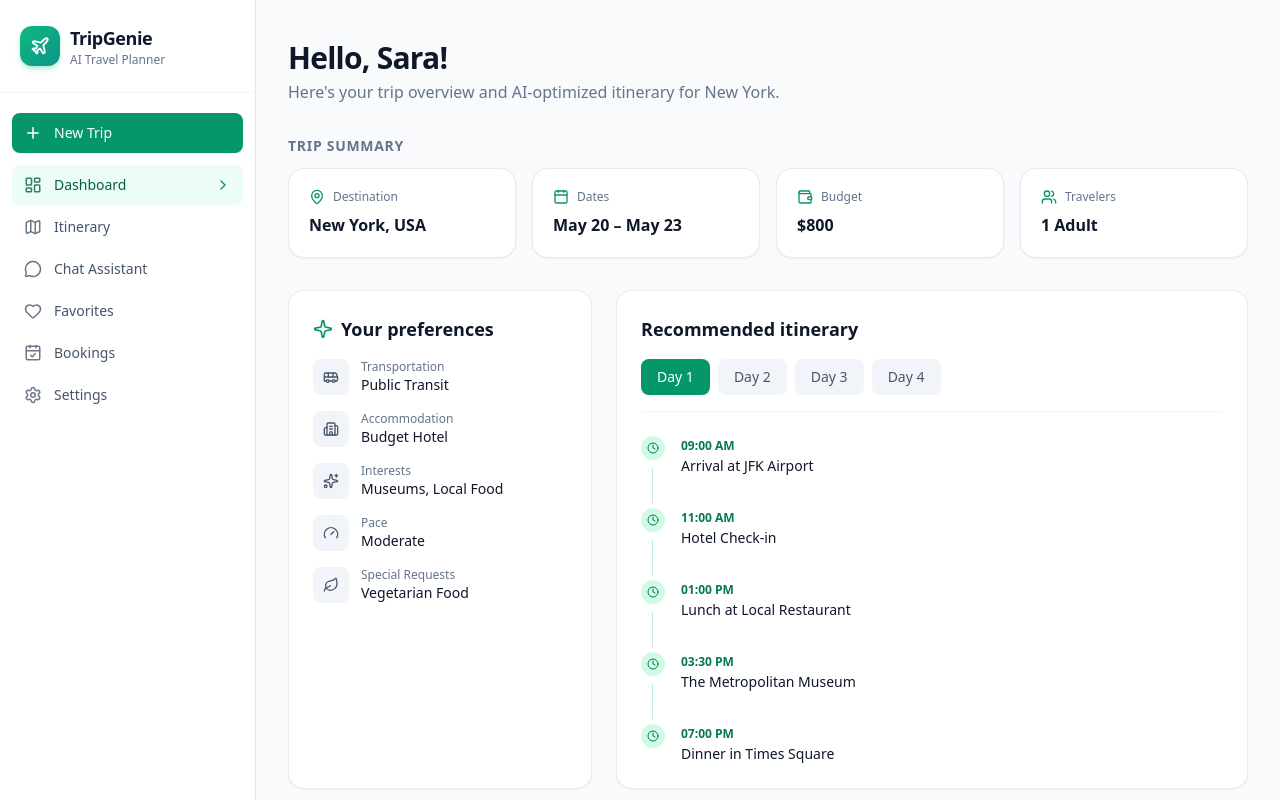
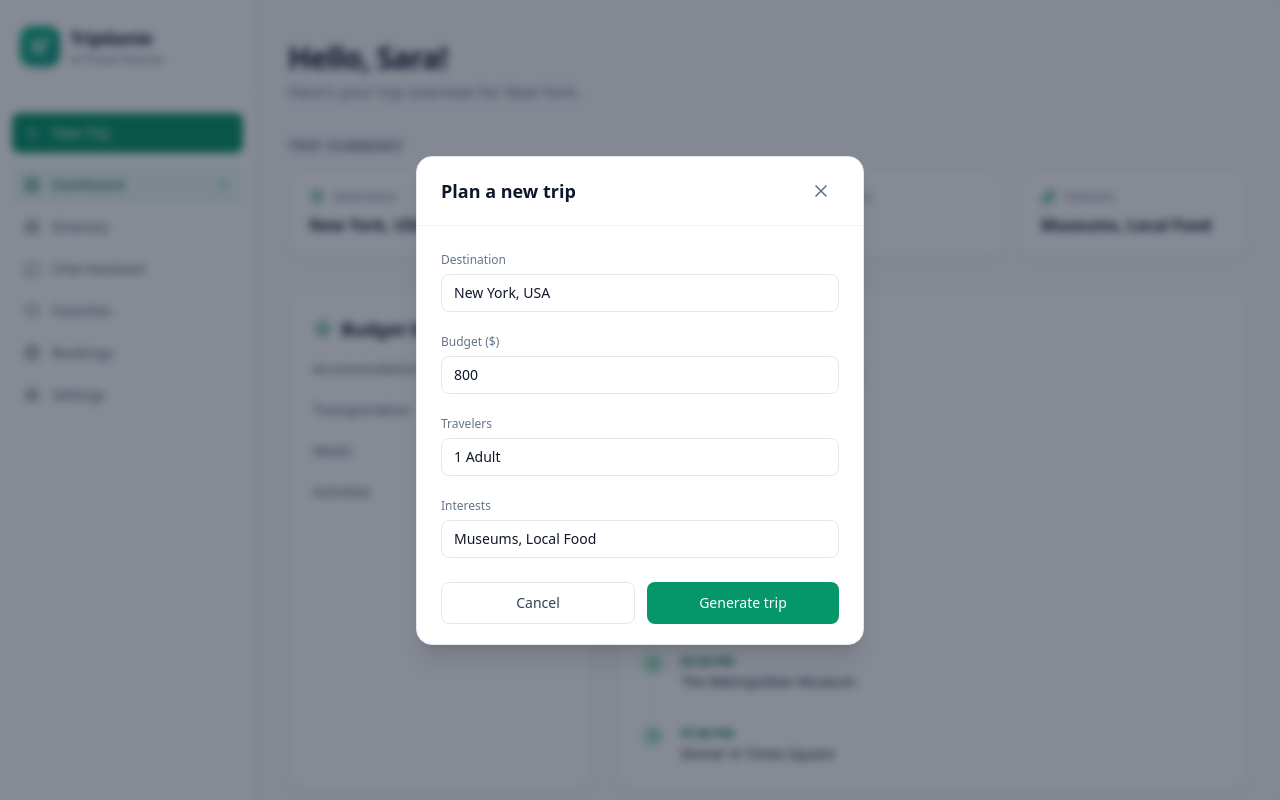
Before and after one commit to verkiyani/tripgenie-agentic-ai-travel-planner, a React app in the folder frontend/: page / in a window 1280 px wide. Both pictures are taken after a click on the button "New Trip". Shown: the top 800 px of the page. Built offline with nearby package versions, Linux system fonts and the light colour scheme; the HTML template or start-up script is replaced by a standard one.

Commit message:
Add agent activity panel and booking simulation

```diff
--- a/frontend/src/App.jsx
+++ b/frontend/src/App.jsx
@@ -1,4 +1,4 @@
-import { useState } from 'react'
+import { useMemo, useState } from 'react'
 import {
   LayoutDashboard,
   Map,
@@ -9,18 +9,18 @@ import {
   Plus,
   Plane,
   MapPin,
-  Calendar,
   Wallet,
   Users,
-  Bus,
-  Building2,
   Sparkles,
-  Gauge,
-  Leaf,
   Clock,
   ChevronRight,
   Sparkle,
+  X,
+  Loader2,
+  Bot,
+  CheckCircle2,
 } from 'lucide-react'
+import { generateTripPlan } from './api/trips'
 import './index.css'
 
 const NAV_ITEMS = [
@@ -33,24 +33,22 @@ const NAV_ITEMS = [
   { id: 'settings', label: 'Settings', icon: Settings },
 ]
 
-const TRIP_SUMMARY = [
-  { label: 'Destination', value: 'New York, USA', icon: MapPin },
-  { label: 'Dates', value: 'May 20 – May 23', icon: Calendar },
-  { label: 'Budget', value: '$800', icon: Wallet },
-  { label: 'Travelers', value: '1 Adult', icon: Users },
-]
+const DEFAULT_FORM = {
+  destination: 'New York, USA',
+  budget: 800,
+  travelers: '1 Adult',
+  interests: 'Museums, Local Food',
+}
 
-const PREFERENCES = [
-  { label: 'Transportation', value: 'Public Transit', icon: Bus },
-  { label: 'Accommodation', value: 'Budget Hotel', icon: Building2 },
-  { label: 'Interests', value: 'Museums, Local Food', icon: Sparkles },
-  { label: 'Pace', value: 'Moderate', icon: Gauge },
-  { label: 'Special Requests', value: 'Vegetarian Food', icon: Leaf },
-]
-
-const DAYS = ['Day 1', 'Day 2', 'Day 3', 'Day 4']
-
-const TIMELINE_BY_DAY = {
+/** Static demo until the user generates a trip via the API */
+const INITIAL_PLAN = {
+  trip_summary: {
+    destination: 'New York, USA',
+    budget: 800,
+    travelers: '1 Adult',
+    interests: 'Museums, Local Food',
+  },
+  itinerary: {
     'Day 1': [
       { time: '09:00 AM', title: 'Arrival at JFK Airport' },
       { time: '11:00 AM', title: 'Hotel Check-in' },
@@ -60,9 +58,9 @@ const TIMELINE_BY_DAY = {
     ],
     'Day 2': [
       { time: '09:30 AM', title: 'Central Park Walk' },
-    { time: '12:00 PM', title: 'Vegetarian Lunch — Greenwich Village' },
+      { time: '12:00 PM', title: 'Lunch in Greenwich Village' },
       { time: '02:00 PM', title: 'MoMA Visit' },
-    { time: '06:30 PM', title: 'Broadway Show (optional)' },
+      { time: '06:30 PM', title: 'Evening in Midtown' },
     ],
     'Day 3': [
       { time: '10:00 AM', title: 'Brooklyn Bridge & DUMBO' },
@@ -70,25 +68,184 @@ const TIMELINE_BY_DAY = {
       { time: '04:00 PM', title: 'Statue of Liberty Ferry' },
       { time: '08:00 PM', title: 'Dinner — Little Italy' },
     ],
-  'Day 4': [
-    { time: '09:00 AM', title: 'Brunch & Souvenirs' },
-    { time: '11:30 AM', title: 'Hotel Check-out' },
-    { time: '02:00 PM', title: 'Transfer to JFK' },
-    { time: '05:00 PM', title: 'Departure' },
+  },
+  budget_breakdown: {
+    budget: 800,
+    total_cost: 760,
+    remaining: 40,
+    items: [
+      { category: 'Accommodation', amount: 320 },
+      { category: 'Transportation', amount: 96 },
+      { category: 'Meals', amount: 224 },
+      { category: 'Activities', amount: 120 },
     ],
+  },
+  agent_steps: [],
 }
 
-const TOTAL_COST = 760
-const BUDGET = 800
-const PROGRESS = Math.round((TOTAL_COST / BUDGET) * 100)
+function NewTripModal({ open, onClose, onSubmit, loading, form, setForm }) {
+  if (!open) return null
+
+  const setField = (field) => (e) => {
+    const value = field === 'budget' ? Number(e.target.value) : e.target.value
+    setForm((prev) => ({ ...prev, [field]: value }))
+  }
+
+  return (
+    <div className="fixed inset-0 z-50 flex items-center justify-center p-4 bg-slate-900/50 backdrop-blur-sm">
+      <div
+        className="relative w-full max-w-md rounded-2xl bg-white shadow-xl border border-slate-200"
+        role="dialog"
+        aria-labelledby="new-trip-title"
+      >
+        <div className="flex items-center justify-between px-6 py-4 border-b border-slate-100">
+          <h2 id="new-trip-title" className="text-lg font-semibold text-slate-900">
+            Plan a new trip
+          </h2>
+          <button
+            type="button"
+            onClick={onClose}
+            disabled={loading}
+            className="p-2 rounded-lg text-slate-500 hover:bg-slate-100"
+            aria-label="Close"
+          >
+            <X className="h-5 w-5" />
+          </button>
+        </div>
+
+        <form
+          className="px-6 py-5 space-y-4"
+          onSubmit={(e) => {
+            e.preventDefault()
+            onSubmit()
+          }}
+        >
+          <label className="block">
+            <span className="text-xs font-medium text-slate-500">Destination</span>
+            <input
+              required
+              value={form.destination}
+              onChange={setField('destination')}
+              className="mt-1 w-full rounded-lg border border-slate-200 px-3 py-2 text-sm focus:outline-none focus:ring-2 focus:ring-emerald-500/40"
+            />
+          </label>
+          <label className="block">
+            <span className="text-xs font-medium text-slate-500">Budget ($)</span>
+            <input
+              required
+              type="number"
+              min={1}
+              value={form.budget}
+              onChange={setField('budget')}
+              className="mt-1 w-full rounded-lg border border-slate-200 px-3 py-2 text-sm focus:outline-none focus:ring-2 focus:ring-emerald-500/40"
+            />
+          </label>
+          <label className="block">
+            <span className="text-xs font-medium text-slate-500">Travelers</span>
+            <input
+              required
+              value={form.travelers}
+              onChange={setField('travelers')}
+              className="mt-1 w-full rounded-lg border border-slate-200 px-3 py-2 text-sm focus:outline-none focus:ring-2 focus:ring-emerald-500/40"
+            />
+          </label>
+          <label className="block">
+            <span className="text-xs font-medium text-slate-500">Interests</span>
+            <input
+              required
+              value={form.interests}
+              onChange={setField('interests')}
+              className="mt-1 w-full rounded-lg border border-slate-200 px-3 py-2 text-sm focus:outline-none focus:ring-2 focus:ring-emerald-500/40"
+            />
+          </label>
+          <div className="flex gap-3 pt-2">
+            <button
+              type="button"
+              onClick={onClose}
+              disabled={loading}
+              className="flex-1 px-4 py-2.5 rounded-lg border border-slate-200 text-sm font-medium text-slate-700 hover:bg-slate-50"
+            >
+              Cancel
+            </button>
+            <button
+              type="submit"
+              disabled={loading}
+              className="flex-1 px-4 py-2.5 rounded-lg bg-emerald-600 text-white text-sm font-medium hover:bg-emerald-700 disabled:opacity-60"
+            >
+              Generate trip
+            </button>
+          </div>
+        </form>
+      </div>
+    </div>
+  )
+}
 
 function App() {
+  const [plan, setPlan] = useState(INITIAL_PLAN)
   const [activeDay, setActiveDay] = useState('Day 1')
-  const timeline = TIMELINE_BY_DAY[activeDay] ?? TIMELINE_BY_DAY['Day 1']
+  const [modalOpen, setModalOpen] = useState(false)
+  const [form, setForm] = useState(DEFAULT_FORM)
+  const [loading, setLoading] = useState(false)
+  const [error, setError] = useState(null)
+
+  const days = useMemo(() => Object.keys(plan.itinerary ?? {}), [plan])
+  const timeline = plan.itinerary?.[activeDay] ?? []
+
+  const summary = plan.trip_summary ?? {}
+  const budgetData = plan.budget_breakdown ?? {}
+  const totalCost = budgetData.total_cost ?? 0
+  const budget = budgetData.budget ?? summary.budget ?? 0
+  const remaining = budgetData.remaining ?? budget - totalCost
+  const progress = budget > 0 ? Math.min(100, Math.round((totalCost / budget) * 100)) : 0
+
+  const summaryCards = [
+    { label: 'Destination', value: summary.destination, icon: MapPin },
+    { label: 'Budget', value: `$${Number(budget).toLocaleString()}`, icon: Wallet },
+    { label: 'Travelers', value: summary.travelers, icon: Users },
+    { label: 'Interests', value: summary.interests, icon: Sparkles },
+  ]
+
+  const handleGenerate = async () => {
+    setError(null)
+    setLoading(true)
+    setModalOpen(false)
+    try {
+      const data = await generateTripPlan({
+        destination: form.destination,
+        budget: Number(form.budget),
+        travelers: form.travelers,
+        interests: form.interests,
+      })
+      setPlan(data)
+      const firstDay = Object.keys(data.itinerary ?? {})[0]
+      if (firstDay) setActiveDay(firstDay)
+    } catch (err) {
+      const detail = err.response?.data?.detail
+      setError(
+        typeof detail === 'string'
+          ? detail
+          : 'Could not reach the API. Start the backend: uvicorn main:app --reload',
+      )
+      setModalOpen(true)
+    } finally {
+      setLoading(false)
+    }
+  }
+
+  const cityLabel = summary.destination?.split(',')[0] ?? 'your destination'
 
   return (
     <div className="min-h-screen bg-slate-50 text-slate-900 flex">
-      {/* Sidebar */}
+      <NewTripModal
+        open={modalOpen}
+        onClose={() => !loading && setModalOpen(false)}
+        onSubmit={handleGenerate}
+        loading={loading}
+        form={form}
+        setForm={setForm}
+      />
+
       <aside className="hidden lg:flex w-64 flex-col border-r border-slate-200 bg-white shadow-sm">
         <div className="flex items-center gap-2.5 px-5 py-6 border-b border-slate-100">
           <div className="flex h-10 w-10 items-center justify-center rounded-xl bg-gradient-to-br from-emerald-500 to-teal-600 text-white shadow-md shadow-emerald-500/25">
@@ -105,6 +262,7 @@ function App() {
             <button
               key={id}
               type="button"
+              onClick={id === 'new-trip' ? () => setModalOpen(true) : undefined}
               className={`w-full flex items-center gap-3 rounded-lg px-3 py-2.5 text-sm font-medium transition-colors ${
                 highlight
                   ? 'mt-1 mb-3 bg-emerald-600 text-white hover:bg-emerald-700 shadow-sm'
@@ -113,21 +271,18 @@ function App() {
                     : 'text-slate-600 hover:bg-slate-100 hover:text-slate-900'
               }`}
             >
-              <Icon className={`h-4.5 w-4.5 shrink-0 ${highlight ? '' : 'opacity-80'}`} size={18} />
+              <Icon className="h-4 w-4 shrink-0 opacity-90" size={18} />
               {label}
-              {active && !highlight && (
-                <ChevronRight className="ml-auto h-4 w-4 text-emerald-600" />
-              )}
+              {active && !highlight && <ChevronRight className="ml-auto h-4 w-4 text-emerald-600" />}
             </button>
           ))}
         </nav>
 
         <div className="px-4 py-4 border-t border-slate-100">
-          <p className="text-xs text-slate-400 text-center">Presentation build · No backend</p>
+          <p className="text-xs text-slate-400 text-center">Connected to FastAPI</p>
         </div>
       </aside>
 
-      {/* Mobile header */}
       <div className="lg:hidden fixed top-0 left-0 right-0 z-20 flex items-center justify-between px-4 py-3 bg-white border-b border-slate-200 shadow-sm">
         <div className="flex items-center gap-2">
           <div className="flex h-9 w-9 items-center justify-center rounded-lg bg-gradient-to-br from-emerald-500 to-teal-600 text-white">
@@ -135,28 +290,42 @@ function App() {
           </div>
           <span className="font-bold text-slate-900">TripGenie</span>
         </div>
+        <button
+          type="button"
+          onClick={() => setModalOpen(true)}
+          className="text-sm font-medium text-emerald-600"
+        >
+          New Trip
+        </button>
       </div>
 
-      {/* Main */}
-      <main className="flex-1 min-w-0 overflow-y-auto pt-16 lg:pt-0">
+      <main className="flex-1 min-w-0 overflow-y-auto pt-16 lg:pt-0 relative">
+        {loading && (
+          <div className="absolute inset-0 z-30 flex flex-col items-center justify-center bg-white/80 backdrop-blur-sm">
+            <Loader2 className="h-10 w-10 text-emerald-600 animate-spin" />
+            <p className="mt-4 text-base font-medium text-slate-800">
+              TripGenie agents are planning your trip...
+            </p>
+          </div>
+        )}
+
         <div className="max-w-6xl mx-auto px-4 sm:px-6 lg:px-8 py-8 lg:py-10 space-y-8">
-          {/* Greeting */}
           <header>
-            <h1 className="text-2xl sm:text-3xl font-bold text-slate-900 tracking-tight">
-              Hello, Sara!
-            </h1>
+            <h1 className="text-2xl sm:text-3xl font-bold text-slate-900 tracking-tight">Hello, Sara!</h1>
             <p className="mt-1 text-slate-500 text-sm sm:text-base">
-              Here&apos;s your trip overview and AI-optimized itinerary for New York.
+              Here&apos;s your trip overview for {cityLabel}.
             </p>
+            {error && (
+              <p className="mt-3 text-sm text-red-600 bg-red-50 border border-red-100 rounded-lg px-3 py-2">
+                {error}
+              </p>
+            )}
           </header>
 
-          {/* Trip summary cards */}
           <section>
-            <h2 className="text-sm font-semibold text-slate-500 uppercase tracking-wider mb-3">
-              Trip summary
-            </h2>
+            <h2 className="text-sm font-semibold text-slate-500 uppercase tracking-wider mb-3">Trip summary</h2>
             <div className="grid grid-cols-1 sm:grid-cols-2 xl:grid-cols-4 gap-4">
-              {TRIP_SUMMARY.map(({ label, value, icon: Icon }) => (
+              {summaryCards.map(({ label, value, icon: Icon }) => (
                 <div
                   key={label}
                   className="rounded-2xl border border-slate-200/80 bg-white p-5 shadow-sm hover:shadow-md transition-shadow"
@@ -171,36 +340,51 @@ function App() {
             </div>
           </section>
 
-          <div className="grid grid-cols-1 xl:grid-cols-3 gap-6">
-            {/* Preferences */}
-            <section className="xl:col-span-1 rounded-2xl border border-slate-200/80 bg-white p-6 shadow-sm">
+          {plan.agent_steps?.length > 0 && (
+            <section className="rounded-2xl border border-slate-200/80 bg-white p-6 shadow-sm">
               <h2 className="text-lg font-semibold text-slate-900 mb-4 flex items-center gap-2">
-                <Sparkle className="h-5 w-5 text-emerald-600" />
-                Your preferences
+                <Bot className="h-5 w-5 text-emerald-600" />
+                Agent workflow
               </h2>
-              <ul className="space-y-4">
-                {PREFERENCES.map(({ label, value, icon: Icon }) => (
-                  <li key={label} className="flex gap-3">
-                    <div className="flex h-9 w-9 shrink-0 items-center justify-center rounded-lg bg-slate-100 text-slate-600">
-                      <Icon className="h-4 w-4" />
-                    </div>
-                    <div className="min-w-0">
-                      <p className="text-xs font-medium text-slate-500">{label}</p>
-                      <p className="text-sm font-medium text-slate-900">{value}</p>
+              <ul className="space-y-3 max-h-56 overflow-y-auto">
+                {plan.agent_steps.map((step, idx) => (
+                  <li key={`${step.agent}-${idx}`} className="flex gap-3 text-sm border-l-2 border-emerald-200 pl-3">
+                    <CheckCircle2 className="h-4 w-4 text-emerald-600 shrink-0 mt-0.5" />
+                    <div>
+                      <span className="font-medium text-slate-800">{step.agent}</span>
+                      <span className="text-slate-400 mx-1">·</span>
+                      <span className="text-slate-500">{step.status}</span>
+                      <p className="text-slate-600 mt-0.5">{step.message}</p>
                     </div>
                   </li>
                 ))}
               </ul>
             </section>
+          )}
 
-            {/* Itinerary */}
+          <div className="grid grid-cols-1 xl:grid-cols-3 gap-6">
+            <section className="xl:col-span-1 rounded-2xl border border-slate-200/80 bg-white p-6 shadow-sm">
+              <h2 className="text-lg font-semibold text-slate-900 mb-4 flex items-center gap-2">
+                <Sparkle className="h-5 w-5 text-emerald-600" />
+                Budget breakdown
+              </h2>
+              <ul className="space-y-3">
+                {(budgetData.items ?? []).map((item) => (
+                  <li
+                    key={item.category}
+                    className="flex justify-between text-sm border-b border-slate-50 pb-2 last:border-0"
+                  >
+                    <span className="text-slate-600">{item.category}</span>
+                    <span className="font-medium text-slate-900">${Math.round(item.amount)}</span>
+                  </li>
+                ))}
+              </ul>
+            </section>
+
             <section className="xl:col-span-2 rounded-2xl border border-slate-200/80 bg-white p-6 shadow-sm">
-              <h2 className="text-lg font-semibold text-slate-900 mb-4">
-                Recommended itinerary
-              </h2>
-
+              <h2 className="text-lg font-semibold text-slate-900 mb-4">Recommended itinerary</h2>
               <div className="flex flex-wrap gap-2 mb-6 border-b border-slate-100 pb-4">
-                {DAYS.map((day) => (
+                {days.map((day) => (
                   <button
                     key={day}
                     type="button"
@@ -215,7 +399,6 @@ function App() {
                   </button>
                 ))}
               </div>
-
               <ul className="relative space-y-0">
                 {timeline.map((item, index) => (
                   <li key={`${item.time}-${item.title}`} className="relative flex gap-4 pb-8 last:pb-0">
@@ -239,45 +422,41 @@ function App() {
           </div>
 
           <div className="grid grid-cols-1 lg:grid-cols-2 gap-6">
-            {/* Estimated cost */}
             <section className="rounded-2xl border border-slate-200/80 bg-white p-6 shadow-sm">
               <h2 className="text-lg font-semibold text-slate-900 mb-4">Estimated cost</h2>
               <div className="flex items-end justify-between gap-4 mb-4">
                 <div>
                   <p className="text-sm text-slate-500">Total cost</p>
-                  <p className="text-3xl font-bold text-slate-900">${TOTAL_COST}</p>
+                  <p className="text-3xl font-bold text-slate-900">${Math.round(totalCost)}</p>
                 </div>
                 <div className="text-right">
                   <p className="text-sm text-slate-500">Budget</p>
-                  <p className="text-xl font-semibold text-slate-700">${BUDGET}</p>
+                  <p className="text-xl font-semibold text-slate-700">${Math.round(budget)}</p>
                 </div>
               </div>
               <div className="space-y-2">
                 <div className="flex justify-between text-xs font-medium text-slate-600">
-                  <span>{PROGRESS}% of budget used</span>
-                  <span className="text-emerald-600">${BUDGET - TOTAL_COST} remaining</span>
+                  <span>{progress}% of budget used</span>
+                  <span className="text-emerald-600">${Math.round(remaining)} remaining</span>
                 </div>
                 <div className="h-3 w-full rounded-full bg-slate-100 overflow-hidden">
                   <div
                     className="h-full rounded-full bg-gradient-to-r from-emerald-500 to-teal-500 transition-all duration-500"
-                    style={{ width: `${PROGRESS}%` }}
+                    style={{ width: `${progress}%` }}
                   />
                 </div>
               </div>
             </section>
 
-            {/* Why this itinerary */}
             <section className="rounded-2xl border border-emerald-200 bg-gradient-to-br from-emerald-50 to-teal-50/80 p-6 shadow-sm">
               <h2 className="text-lg font-semibold text-emerald-900 mb-2 flex items-center gap-2">
                 <Sparkles className="h-5 w-5 text-emerald-600" />
                 Why this itinerary?
               </h2>
               <p className="text-sm text-emerald-900/90 leading-relaxed">
-                This plan was optimized by TripGenie based on your <strong>budget</strong>,{' '}
-                <strong>interests</strong> (museums and local food), and <strong>time preferences</strong>{' '}
-                (moderate pace with public transit). Activities are clustered to reduce travel time,
-                vegetarian dining options are prioritized, and estimated costs stay within your $800
-                budget—leaving room for spontaneous experiences.
+                TripGenie simulated agents built this plan for <strong>{summary.interests}</strong> within a{' '}
+                <strong>${Math.round(budget)}</strong> budget for <strong>{summary.travelers}</strong>.
+                Use <strong>New Trip</strong> to regenerate from the API.
               </p>
             </section>
           </div>
--- /dev/null
+++ b/frontend/src/api/trips.js
@@ -0,0 +1,18 @@
+/**
+ * TripGenie API — POST /api/trips/generate (FastAPI, local dev).
+ */
+import axios from 'axios'
+
+const API_BASE = 'http://127.0.0.1:8000'
+
+/**
+ * @param {{ destination: string, budget: number, travelers: string, interests: string }} payload
+ * @returns {Promise<{ trip_summary, itinerary, budget_breakdown, agent_steps }>}
+ */
+export async function generateTripPlan(payload) {
+  const { data } = await axios.post(`${API_BASE}/api/trips/generate`, payload, {
+    headers: { 'Content-Type': 'application/json' },
+    timeout: 60000,
+  })
+  return data
+}
```
Lines whose indentation alone changed are shown as unchanged.
